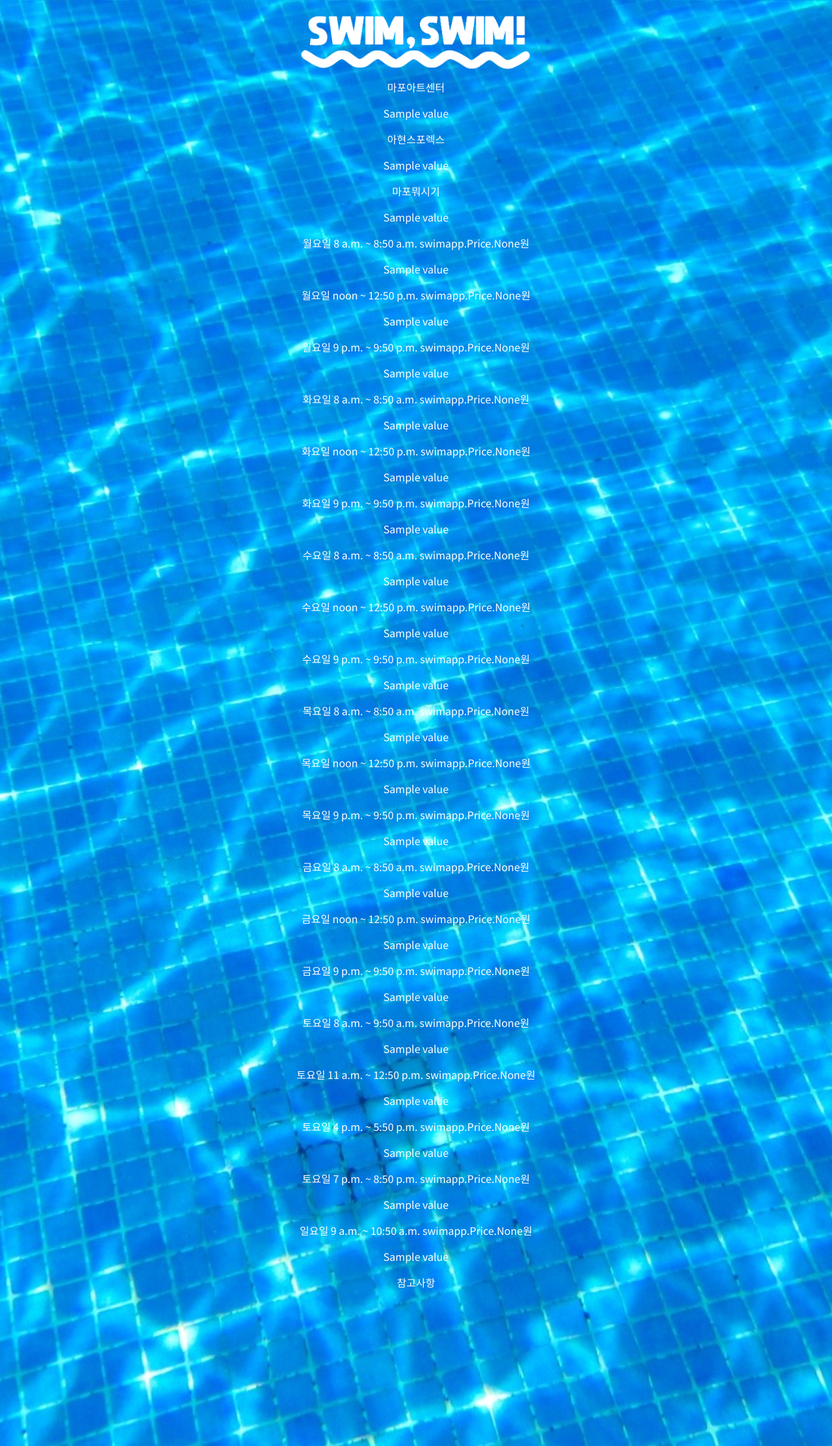
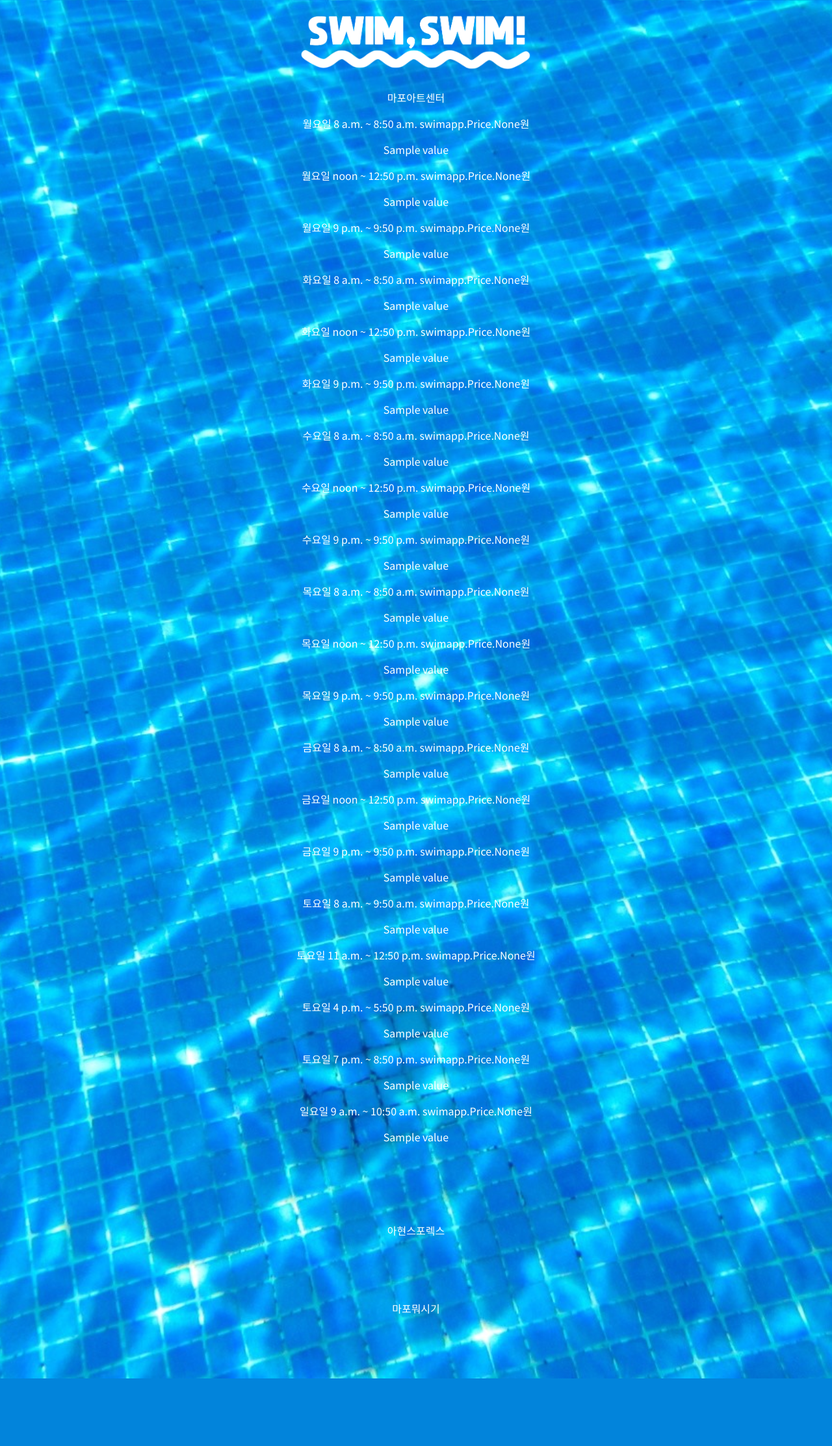
Before and after one commit to jeanP-tech/Swimming-Website, a Django app: template swimapp/templates/swimapp/pool.html in a window 1280 px wide. Shown: the whole page at 65% size. After the commit the page ends 2122 px from the top, so only its background shows below. Run offline with Django 3.2, Linux system fonts and the light colour scheme; data comes from the database, SQL or seed files in the repository; both versions use the stored data as it was after the commit; the template is opened without the code that fills it: values that come from a table or form of the project are taken from there, most other values are stand-ins (such as "Sample title", 1, 10 or a date in 2020).

Commit message:
template list pb solved

```diff
--- a/swimapp/static/swimapp/css/style.css
+++ b/swimapp/static/swimapp/css/style.css
@@ -71,6 +71,6 @@ body{
   font-weight: 700;
 }
 
-.note_contents{
+.note{
   visibility:hidden;
 }
--- a/swimapp/templates/swimapp/pool.html
+++ b/swimapp/templates/swimapp/pool.html
@@ -2,26 +2,22 @@
 {% block content %}
   <div class="time_list">
     {% for pool in pool_list %}
-      {{ pool.pool_name }}
-      {{ value|linebreaks }}
-    {% endfor %}
+      {{ pool.pool_name|linebreaks }}
         {% for time in time_list %}
-      <!-- {{ time.pool }} -->
+          {% if pool.pool_name|stringformat:"s" == time.pool|stringformat:"s" %}
             {{ time.get_day_display }}
             {{ time.start_time }} ~
             {{ time.end_time }}
             {{ time.price }}원
             {{ value|linebreaks }}
+          {% endif %}
         {% endfor %}
+      <div class="note"> <p>참고사항</p>
+          {{ pool.note|linebreaks }}
       </div>
-  <div class="note"> 참고사항 </div>
-  <div class="note_contents">
-    {% for pool in pool_list %}
-      {{ pool.note }}
-      {{ value|linebreaks }}
     {% endfor %}
-  </div>
-  <!-- <script>
+
+  <script>
     function showRef(){
         var element = document.getElementById("note_contents");
 
@@ -31,5 +27,5 @@
                element.style.visibility = "hidden";
            }
     }
-  </script> -->
+  </script>
 {% endblock %}
```
Also changed, not shown: db.sqlite3. Lines whose indentation alone changed are shown as unchanged.
